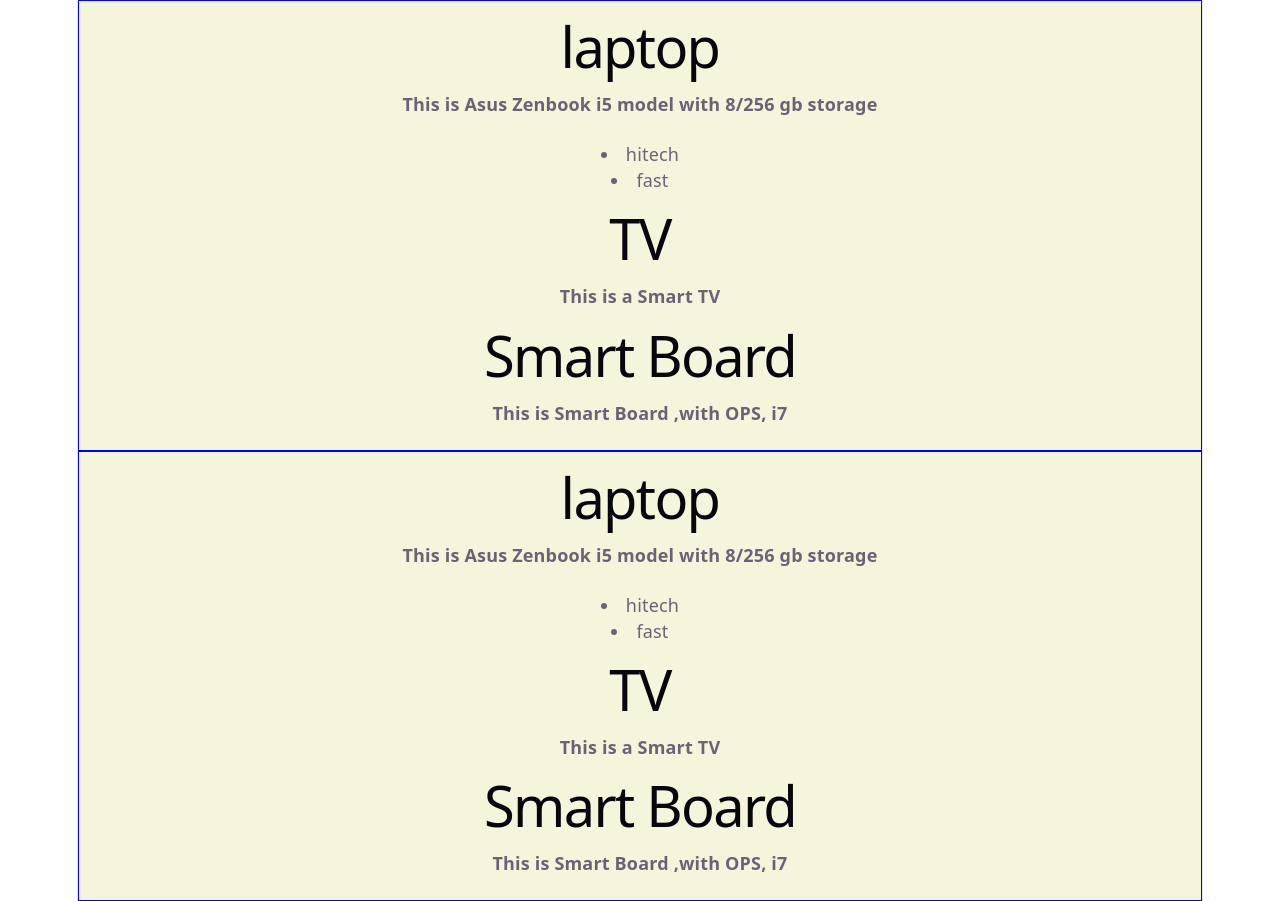
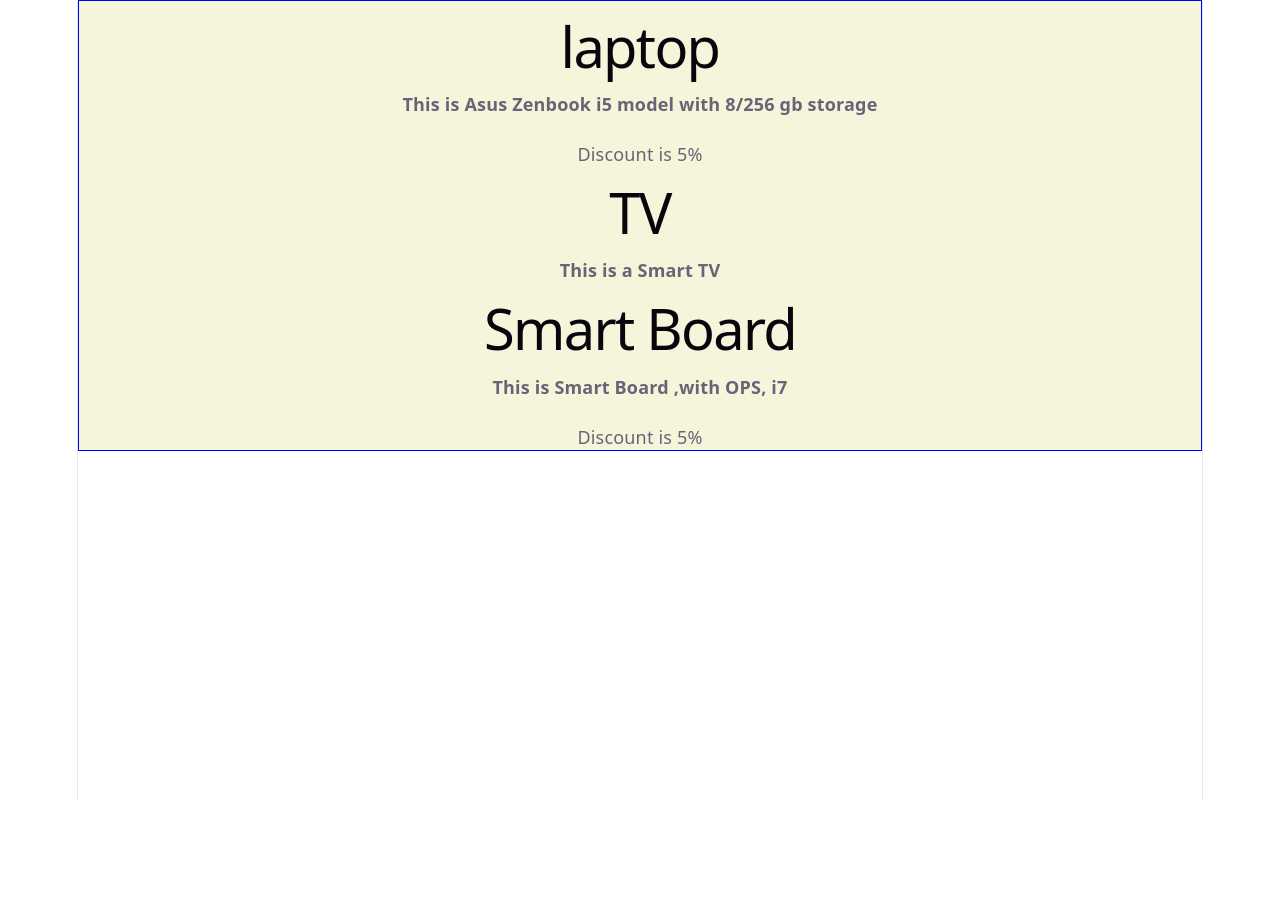
Before and after one commit to sadiksha-kc-neupane/React_Learning, a React (Vite) app: page / in a window 1280 px wide. After the commit the page ends 800 px from the top, so only its background shows below. Built offline with nearby package versions, Linux system fonts and the light colour scheme.

Commit message:
added price and condition into it inside return

```diff
--- a/src/App.jsx
+++ b/src/App.jsx
@@ -11,7 +11,6 @@
   return (
     <>
       <Product_Desc />
-      <Product_Desc />
     </>
   );
 }
--- a/src/Product&Desc.jsx
+++ b/src/Product&Desc.jsx
@@ -13,12 +13,15 @@
       <Product
         title={"laptop"}
         description={"This is Asus Zenbook  i5 model with 8/256 gb storage"}
-        features={features}
+        price={80000}
+
+        // features={features}
       />
-      <Product title={"TV"} description={"This is a Smart TV"} />
+      <Product title={"TV"} description={"This is a Smart TV"} price={30000} />
       <Product
         title={"Smart Board"}
         description={"This is Smart Board ,with OPS, i7"}
+        price={70000}
       />
     </div>
   );
--- a/src/product.jsx
+++ b/src/product.jsx
@@ -1,11 +1,12 @@
-function Product({ title, description, features = [] }) {
+function Product({ title, description, price }) {
   // console.log(features);
-  const lists = features.map((feature) => <li>{feature}</li>);
+  // const lists = features.map((feature) => <li>{feature}</li>);
+
   return (
     <div className="Product">
       <h1>{title}</h1>
       <h4>{description}</h4>
-      <p>{lists}</p>
+      {price > 30000 && <p>Discount is 5%</p>}
     </div>
   );
 }
```
